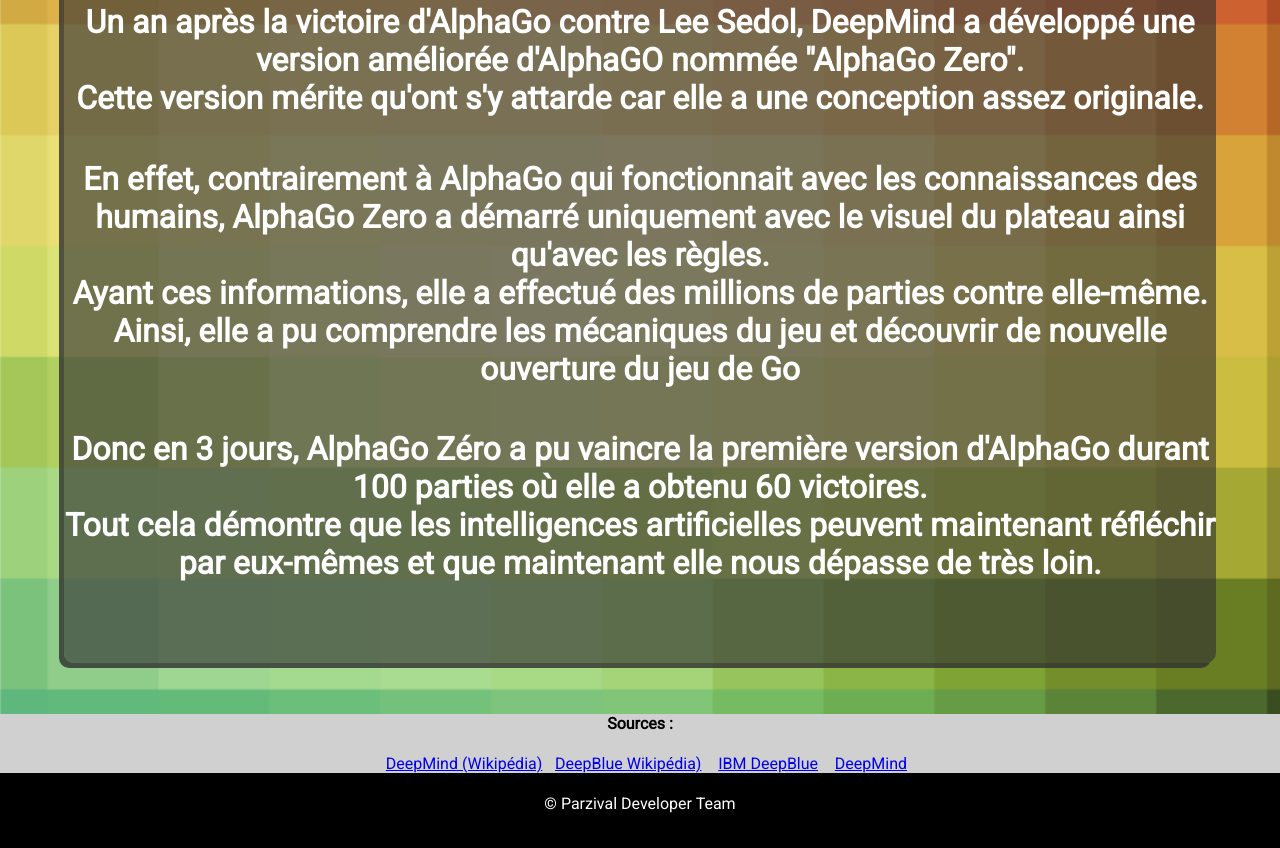
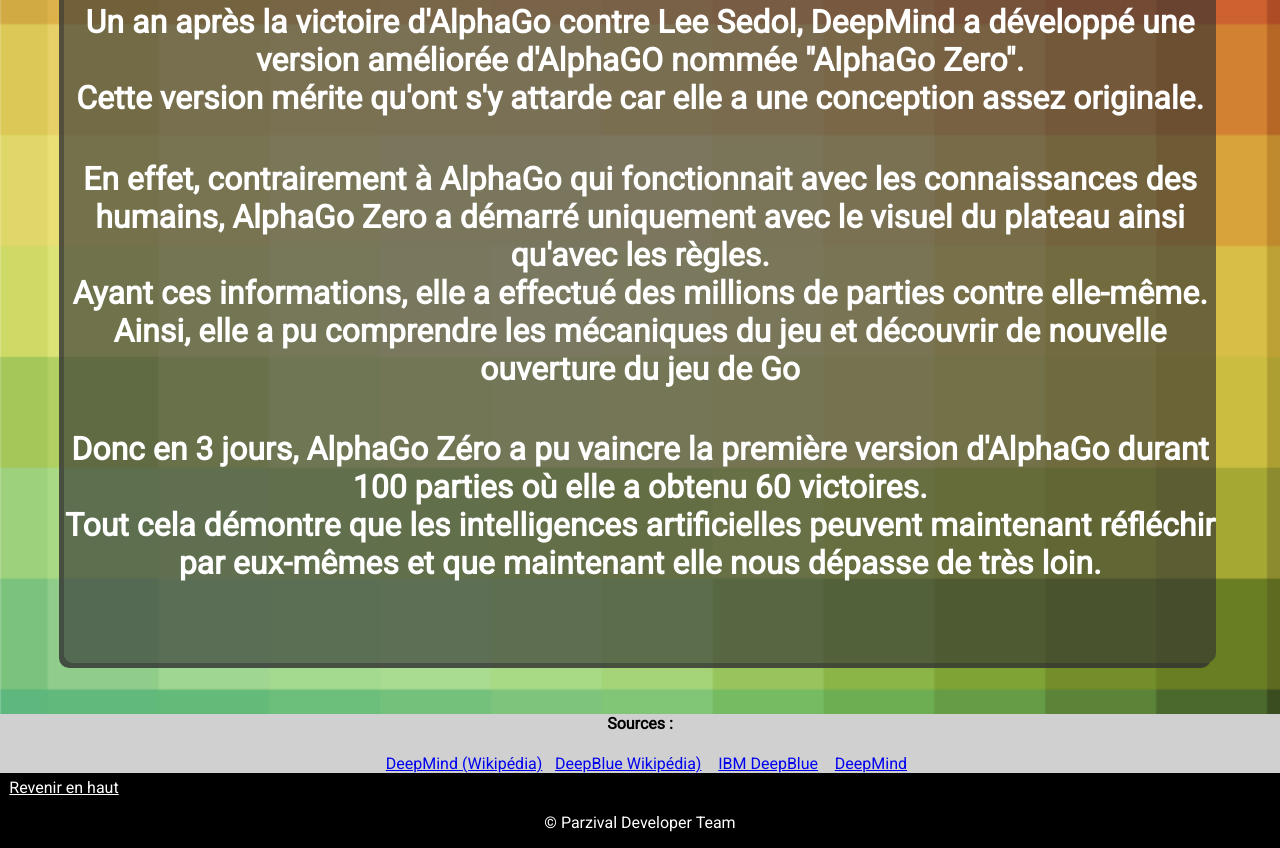
Before and after one commit to Septhime/project-malearin, a plain HTML site: page html/page2.html in a window 1280 px wide. Shown: the part 2193-3041 px from the top of the page. Drawn offline with Linux system fonts and the light colour scheme.

Commit message:
Revenir en haut HTML

```diff
--- a/html/page2.html
+++ b/html/page2.html
@@ -49,7 +49,7 @@
 			<a href="https://fr.wikipedia.org/wiki/DeepMind" class="sources-link">DeepMind (Wikip&eacute;dia)</a><a href="https://fr.wikipedia.org/wiki/Deep_Blue" class="sources-link">DeepBlue Wikip&eacute;dia)</a> <a href="https://www.ibm.com/ibm/history/ibm100/us/en/icons/deepblue/" class="sources-link">IBM DeepBlue</a> <a class="sources-link" href="https://deepmind.com/">DeepMind</a>
 		</section>
 		<footer>
-			<p> &copy; Parzival Developer Team</p>
+			<a href="#haut-de-page" class= "ancre">Revenir en haut</a> <p> &copy; Parzival Developer Team</p>
 		</footer>
 	</body>
 </html>
```
Also changed, not shown: html/page3.html (+1 -1 lines).
